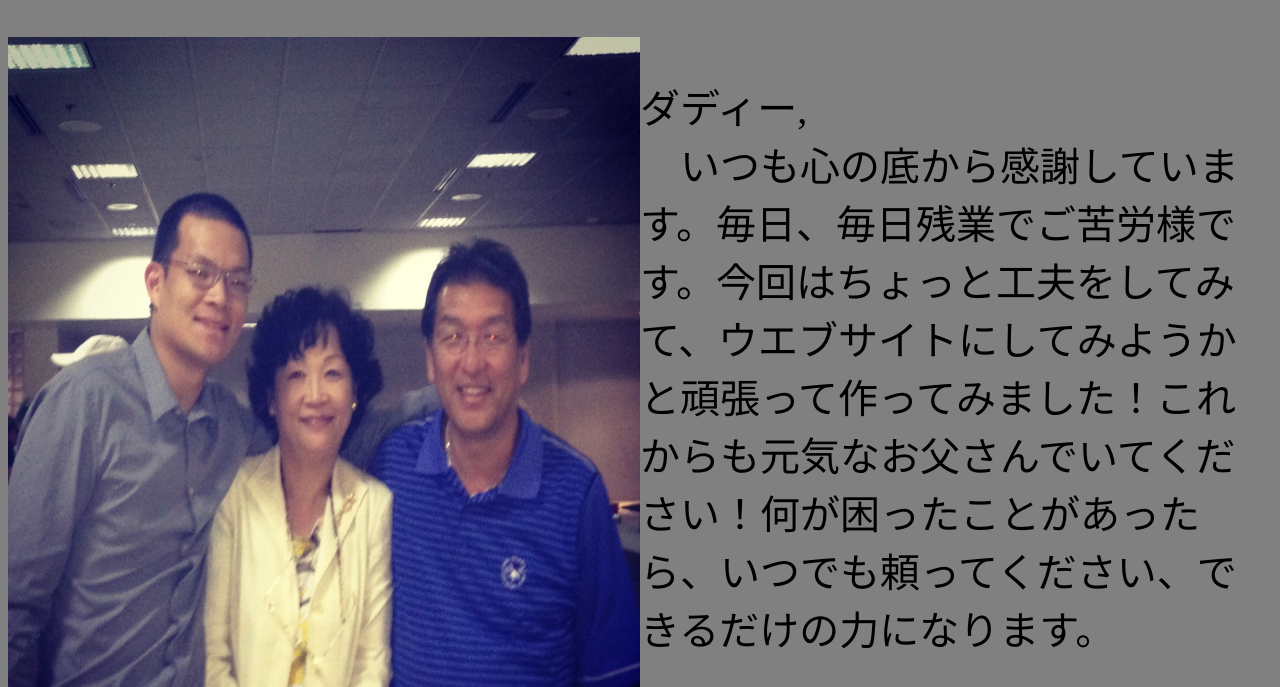
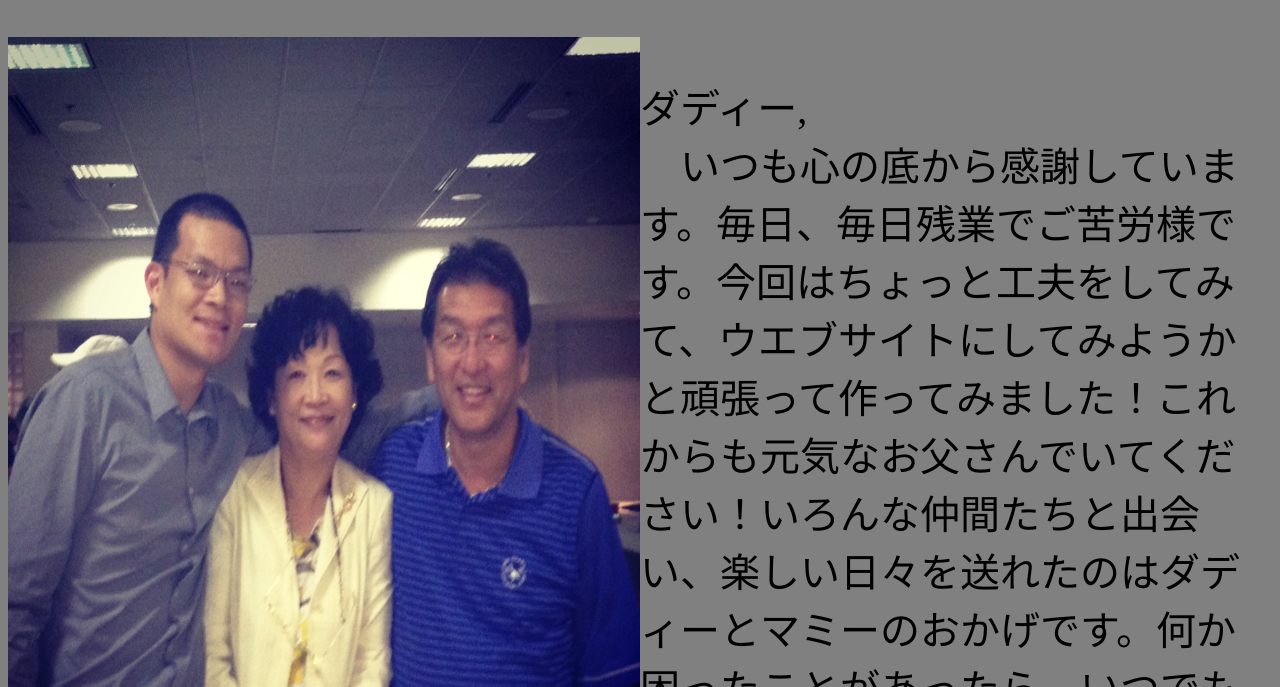
Before and after one commit to kagiyamaf/kagiyamaf, a plain HTML site: page index.html in a window 1280 px wide. Shown: the part 113-800 px from the top of the page. Drawn offline with Linux system fonts and the light colour scheme.

Commit message:
update index.html
change wording

```diff
--- a/index.html
+++ b/index.html
@@ -16,7 +16,7 @@
                         <img class = "slides" src = "dad3.png">
                     </div>
                     <div class = "letter">
-                        <p>ダディー,<br>　いつも心の底から感謝しています。毎日、毎日残業でご苦労様です。今回はちょっと工夫をしてみて、ウエブサイトにしてみようかと頑張って作ってみました！これからも元気なお父さんでいてください！何が困ったことがあったら、いつでも頼ってください、できるだけの力になります。 <br> <br> ラブ、たけ</p>
+                        <p>ダディー,<br>　いつも心の底から感謝しています。毎日、毎日残業でご苦労様です。今回はちょっと工夫をしてみて、ウエブサイトにしてみようかと頑張って作ってみました！これからも元気なお父さんでいてください！いろんな仲間たちと出会い、楽しい日々を送れたのはダディーとマミーのおかげです。何か困ったことがあったら、いつでも頼ってください、できるだけの力になります。 <br> <br> ラブ、たけ</p>
                     </div>
                 </section>
         </main>
```
